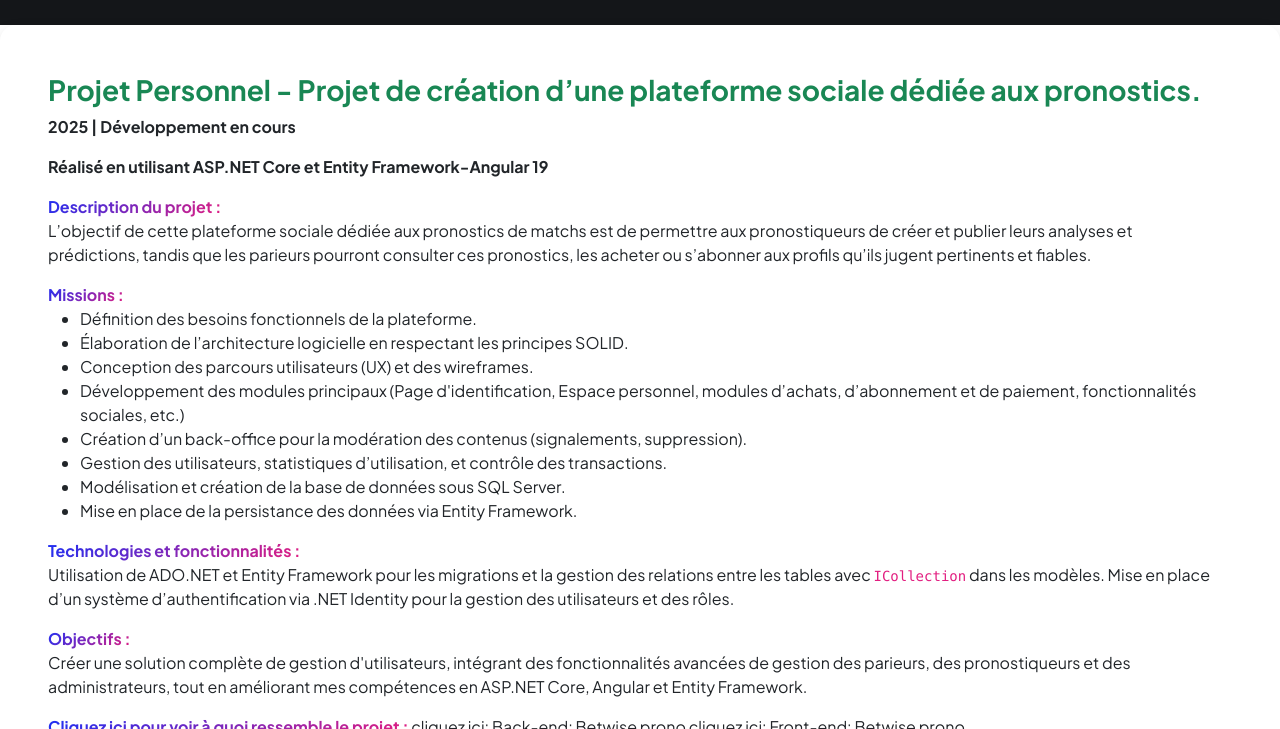
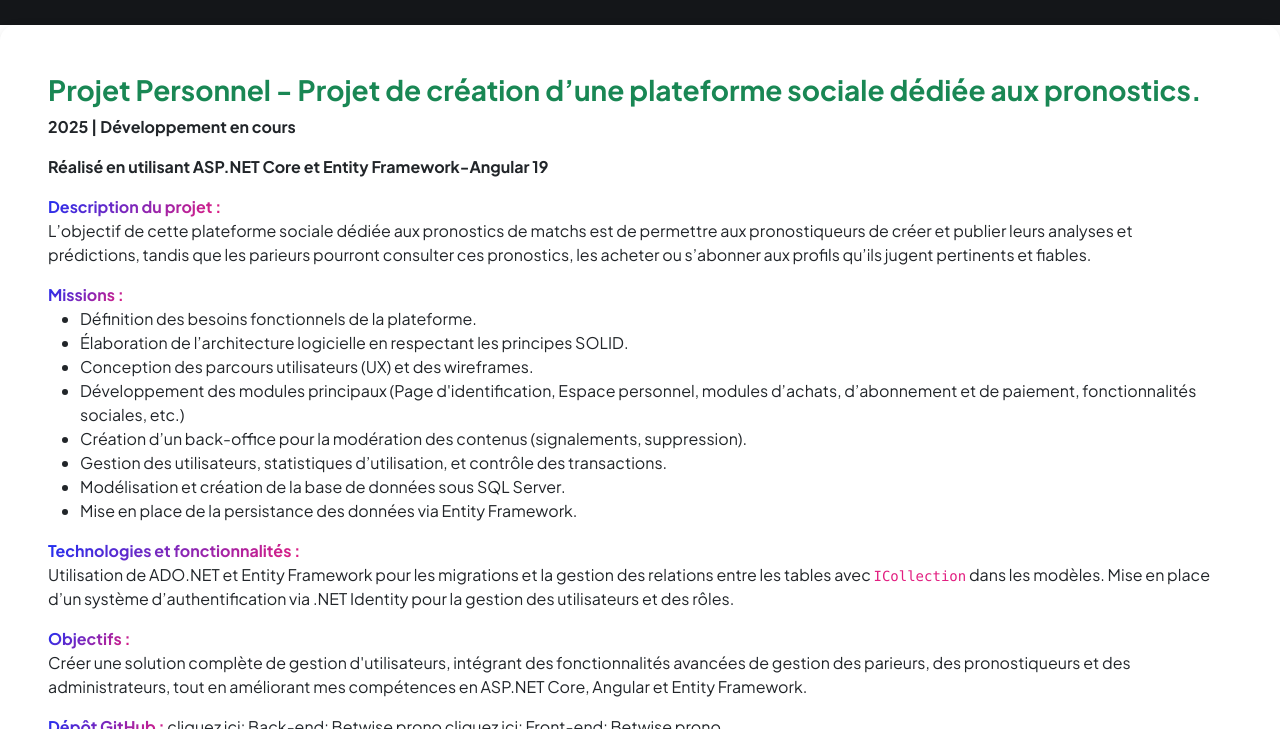
Before and after one commit to Alexis02031990/alexis02031990.github.io, a plain HTML site: page projects.html in a window 1280 px wide. Shown: the part 71-800 px from the top of the page. Drawn offline with nearby package versions, Linux system fonts and the light colour scheme.

Commit message:
fix depot git

```diff
--- a/projects.html
+++ b/projects.html
@@ -88,10 +88,11 @@
                             <p>Créer une solution complète de gestion d'utilisateurs, intégrant des fonctionnalités avancées de gestion des parieurs, des pronostiqueurs et des administrateurs, tout en améliorant mes compétences en ASP.NET Core, Angular et Entity Framework.</p>
                         </div>
                         <div>
-                            <strong class="text-gradient">Cliquez ici pour voir à quoi ressemble le projet :</strong>
+                            <!-- <strong class="text-gradient">Cliquez ici pour voir à quoi ressemble le projet :</strong> -->
                             <!-- <a href="https://black-meadow-0bb5e6b03.7.azurestaticapps.net/" target="_blank" rel="noopener" class="text-decoration-underline text-primary">
                                 Voir le projet en ligne
                             </a> -->
+                            <strong class="text-gradient">Dépôt GitHub :</strong>
 
                             <a href="https://github.com/Alexis02031990/Betwise.git" target="_blank" rel="noopener" class="text-decoration-underline text-primary">
                                 cliquez ici: Back-end: Betwise prono
```
